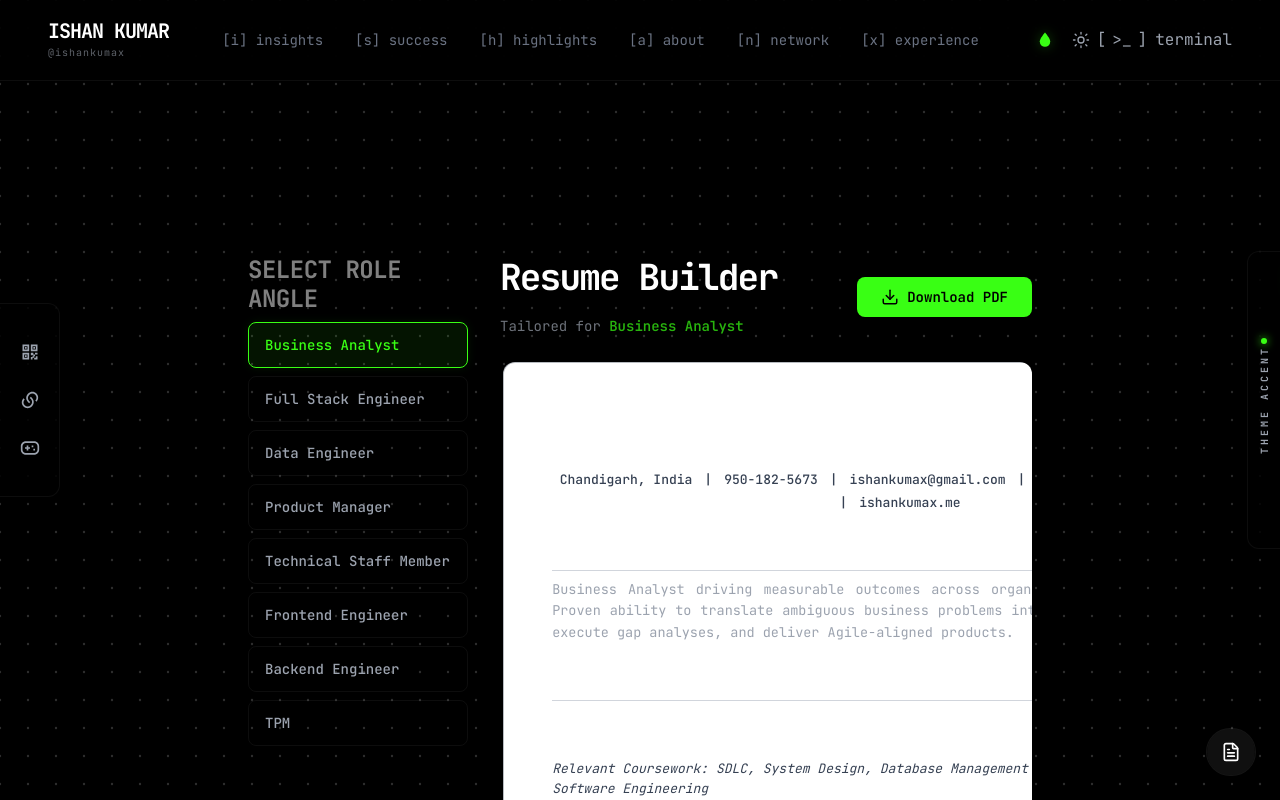
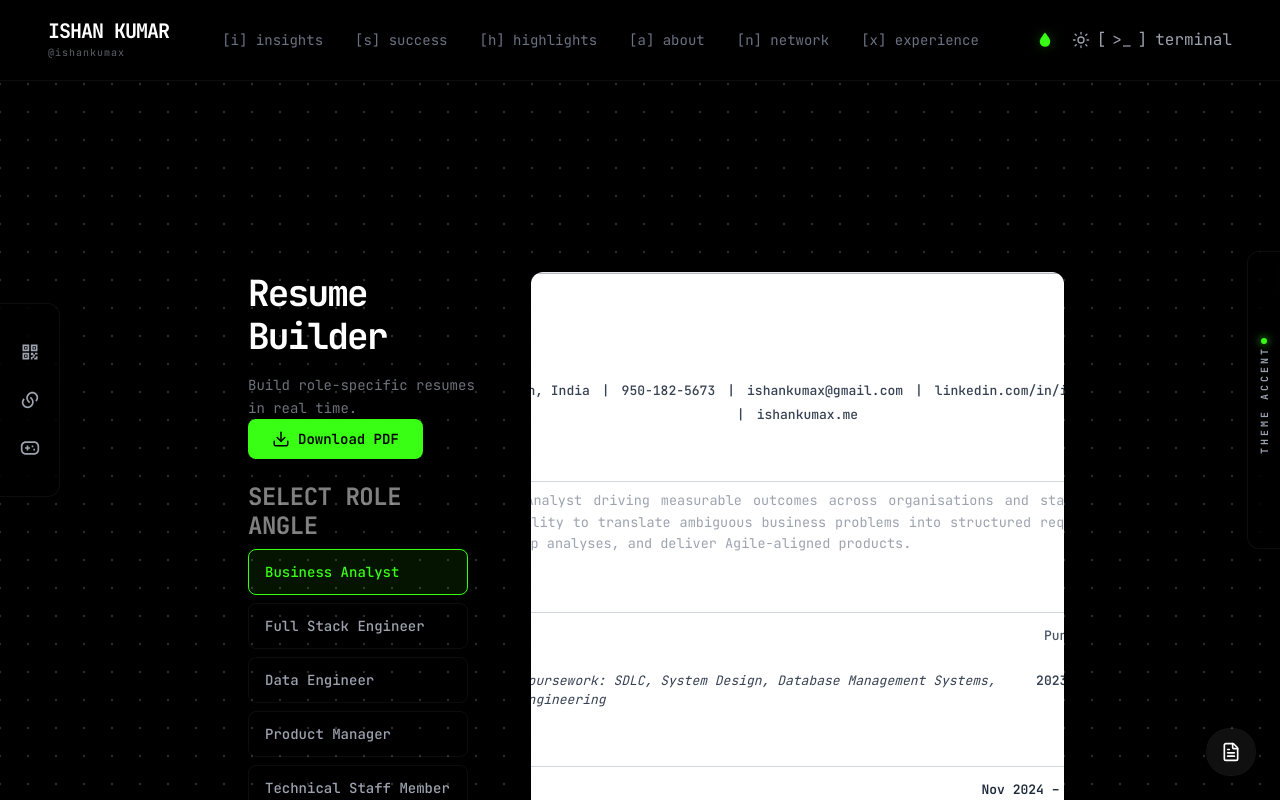
Before and after one commit to ishankumax/portfolio, a React (Vite) app: page /resume in a window 1280 px wide. Shown: the top 800 px of the page. Built offline with nearby package versions, Linux system fonts and the light colour scheme; no server answers; the database is empty.

Commit message:
feat: Phase 1 - Rebuild page layout and remove dead space

```diff
--- a/src/components/ResumePage.jsx
+++ b/src/components/ResumePage.jsx
@@ -9,36 +9,34 @@ export default function ResumePage() {
   const [selectedRole, setSelectedRole] = useState(roles[0])
 
   return (
-    <div className="min-h-screen pt-24 pb-16 px-4 md:px-8 max-w-7xl mx-auto flex flex-col md:flex-row gap-8">
-      {/* Sidebar Navigation */}
-      <RoleSidebar
-        roles={roles}
-        selectedRole={selectedRole}
-        onSelectRole={setSelectedRole}
-      />
-
-      {/* Main Resume Content */}
-      <div className="flex-1 max-w-full overflow-hidden">
-        {/* Top Controls */}
-        <div className="flex flex-col sm:flex-row justify-between items-start sm:items-center mb-6 gap-4">
-          <div>
-            <h1 className="text-2xl font-bold tracking-tight mb-1" style={{ color: 'var(--text-primary)' }}>
-              Resume Builder
-            </h1>
-            <p className="text-sm opacity-70" style={{ color: 'var(--text-secondary)' }}>
-              Tailored for <strong className="text-[var(--accent)] font-semibold">{selectedRole}</strong>
-            </p>
-          </div>
-
+    <div className="min-h-screen pt-24 md:pt-28 pb-16 px-4 md:px-8 max-w-[1500px] mx-auto flex flex-col md:flex-row gap-8">
+      {/* Configuration Panel - 32% width on desktop */}
+      <div className="w-full md:w-[32%] flex-shrink-0 flex flex-col gap-6">
+        <div>
+          <h1 className="text-3xl font-bold tracking-tight mb-2" style={{ color: 'var(--text-primary)' }}>
+            Resume Builder
+          </h1>
+          <p className="text-sm opacity-70 mb-4" style={{ color: 'var(--text-secondary)' }}>
+            Build role-specific resumes in real time.
+          </p>
           <PDFExporter
             targetId="resume-pdf-container"
             filename={`Ishan_Kumar_Resume_${selectedRole.replace(/\s+/g, '_')}.pdf`}
           />
         </div>
 
-        {/* Scrollable Container for the A4 Preview */}
-        <div className="overflow-x-auto pb-8 rounded-xl no-scrollbar">
-          <div className="min-w-[800px] flex justify-center">
+        <RoleSidebar
+          roles={roles}
+          selectedRole={selectedRole}
+          onSelectRole={setSelectedRole}
+        />
+      </div>
+
+      {/* Main Resume Content - 68% width on desktop, sticky */}
+      <div className="w-full md:w-[68%] relative">
+        {/* Sticky Container for the A4 Preview */}
+        <div className="md:sticky md:top-28 overflow-x-auto pb-8 rounded-xl no-scrollbar flex justify-center w-full">
+          <div className="min-w-[800px] flex justify-center bg-white shadow-2xl rounded-sm overflow-hidden border border-gray-200">
             <ResumePreview
               resumeData={resumeData}
               selectedRole={selectedRole}
```
